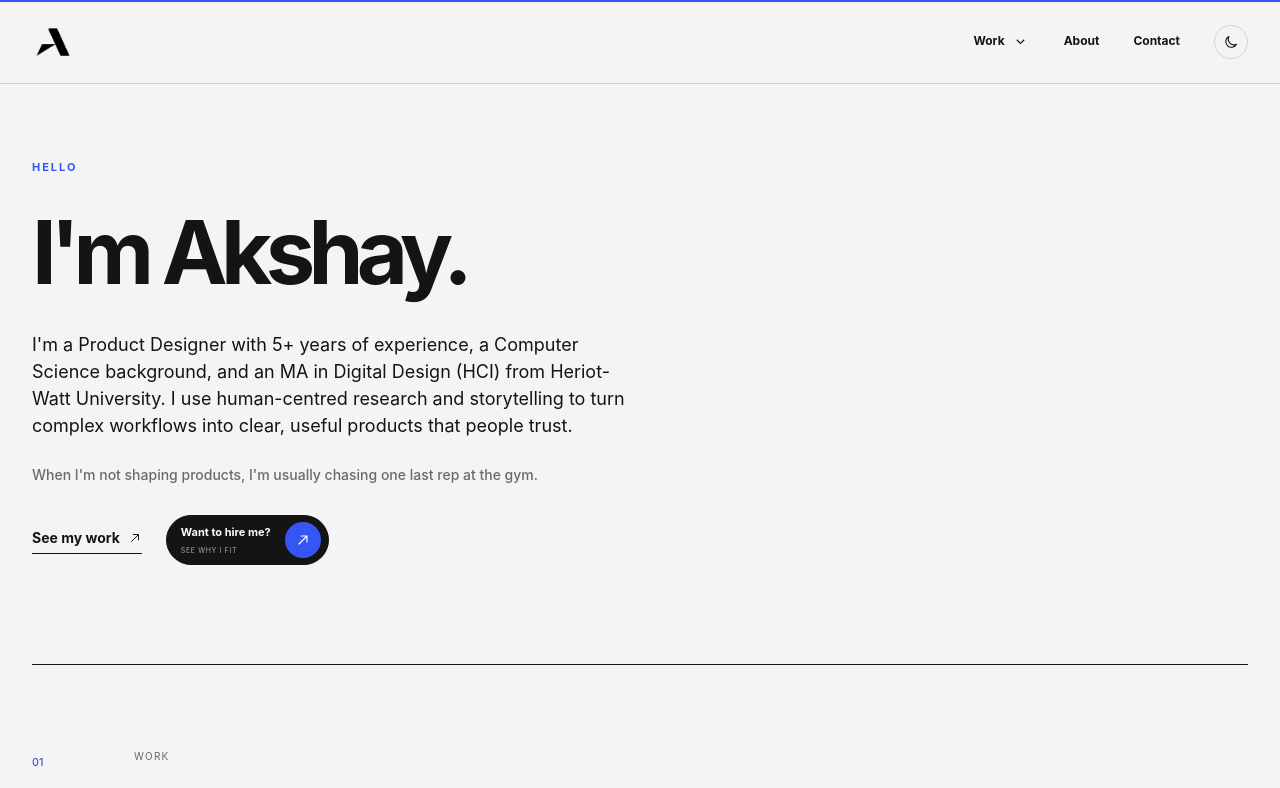
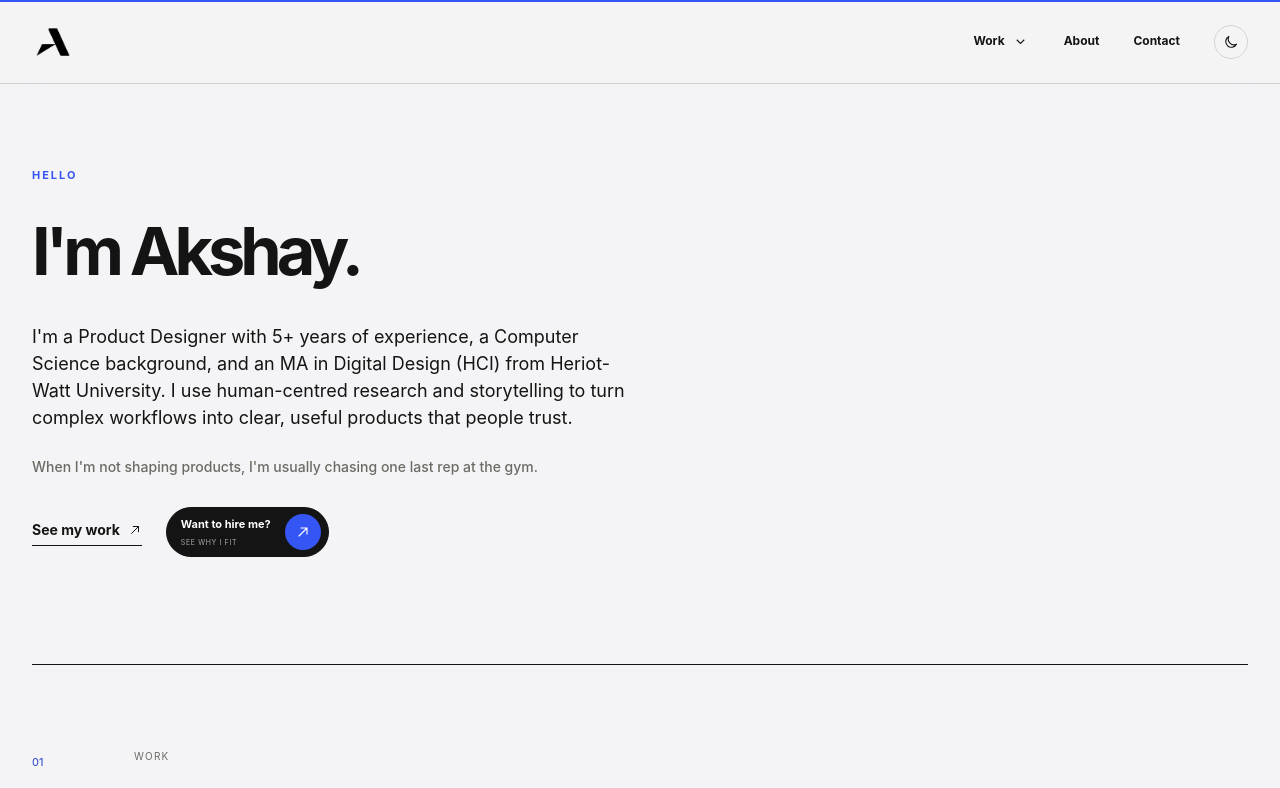
Before and after one commit to Akshayux/akshay-portfolio, a Next.js app: page / in a window 1280 px wide. Shown: the top 788 px of the page. Built offline with nearby package versions, Linux system fonts and the light colour scheme.

Commit message:
Reduce hero headline scale

```diff
--- a/app/globals.css
+++ b/app/globals.css
@@ -197,7 +197,7 @@ p{color:var(--muted)}
 .hero{min-height:calc(100vh - 84px);padding:56px 0 36px;display:grid;grid-template-columns:minmax(0,1.618fr) minmax(360px,1fr);grid-template-rows:1fr auto;align-items:center;gap:48px 68px}
 .hero-copy{max-width:none;align-self:center}
 .hero-label{display:block;margin-bottom:42px;font-size:11px;color:var(--accent);font-weight:750;text-transform:uppercase;letter-spacing:.18em}
-.hero h1{font-size:clamp(66px,6.9vw,104px);line-height:.9;font-weight:650;letter-spacing:-.075em;max-width:980px}
+.hero h1{font-size:clamp(52px,5.2vw,78px);line-height:.95;font-weight:650;letter-spacing:-.075em;max-width:980px}
 .hero h1 em{font-family:var(--accent-font);font-weight:520;font-style:normal;letter-spacing:-.072em;color:var(--accent)}
 .contact-cta h2 em{font-family:var(--accent-font);font-weight:520;font-style:normal;letter-spacing:-.072em;color:var(--accent)}
 .hero-intro{display:grid;grid-template-columns:minmax(300px,610px);align-items:start;gap:26px;margin-top:34px}
```
